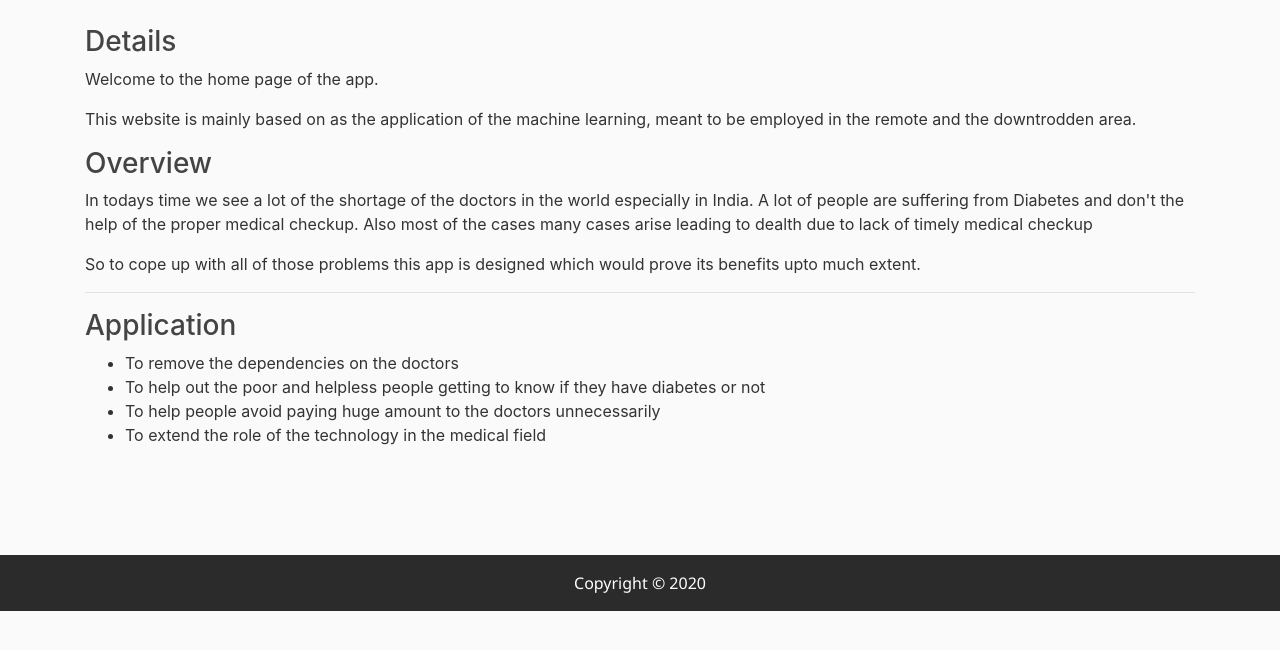
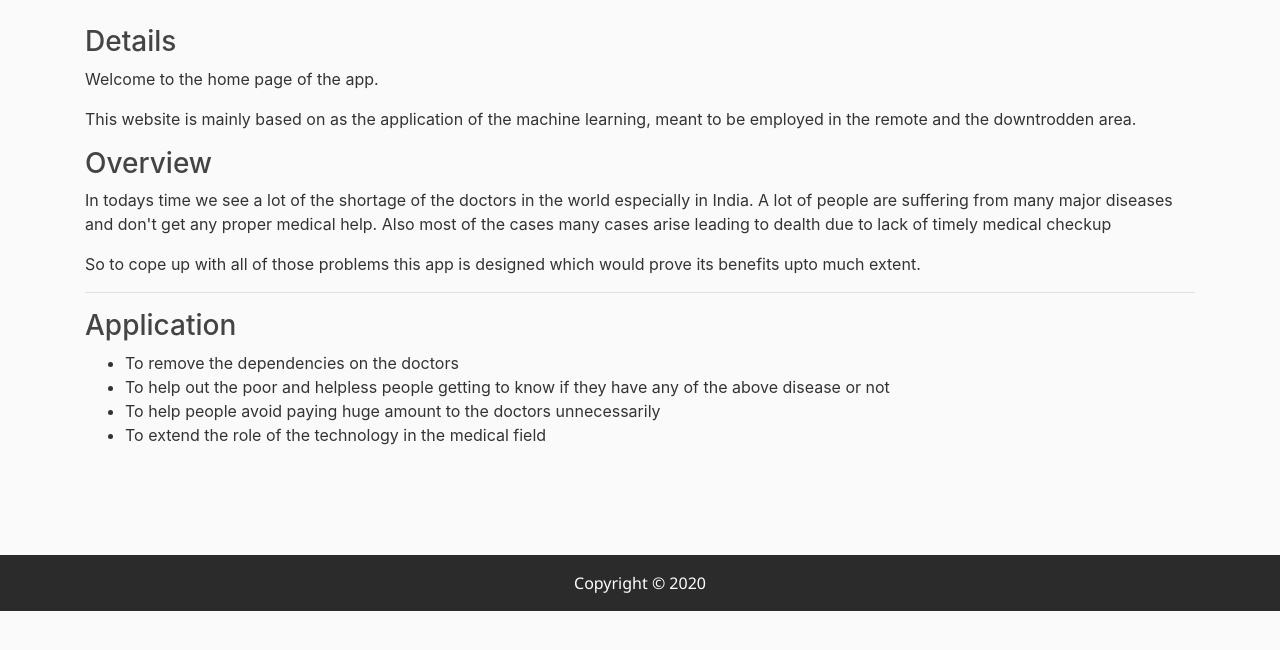
Before and after one commit to Jaybagrecha/Medical_app, a Flask app: page / in a window 1280 px wide. Shown: the part 56-706 px from the top of the page. Run offline with Flask 2, Linux system fonts and the light colour scheme; some libraries are stand-ins or nearby versions.

Commit message:
Update home.html

```diff
--- a/template/home.html
+++ b/template/home.html
@@ -69,7 +69,7 @@
     <p>Welcome to the home page of the app.</p>
     <p>This website is mainly based on as the application of the machine learning, meant to be employed in the remote and the downtrodden area.
       <h3>Overview</h3>
-      In todays time we see a lot of the shortage of the doctors in the world especially in India. A lot of people are suffering from Diabetes and don't the help of the proper medical checkup. Also most of the cases many cases arise leading to dealth due to lack of timely medical checkup<p>
+      In todays time we see a lot of the shortage of the doctors in the world especially in India. A lot of people are suffering from many major diseases and don't get any proper medical help. Also most of the cases many cases arise leading to dealth due to lack of timely medical checkup<p>
         <p>So to cope up with all of those problems this app is designed which would prove its benefits upto much extent.
         </p>
         <hr>
@@ -77,7 +77,7 @@
     <h3>Application</h3>
     <ul>
       <li>To remove the dependencies on the doctors</li>
-      <li>To help out the poor and helpless people getting to know if they have diabetes or not</li>
+      <li>To help out the poor and helpless people getting to know if they have any of the above disease or not</li>
       <li>To help people avoid paying huge  amount to the doctors unnecessarily</li>
       <li>To extend the role of the technology in the medical field</li>
     </ul>
```
